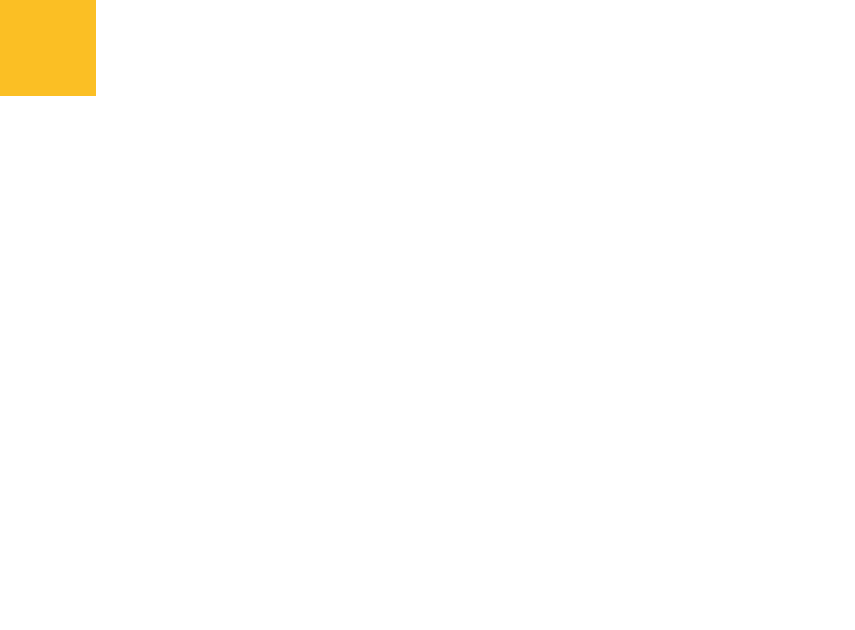
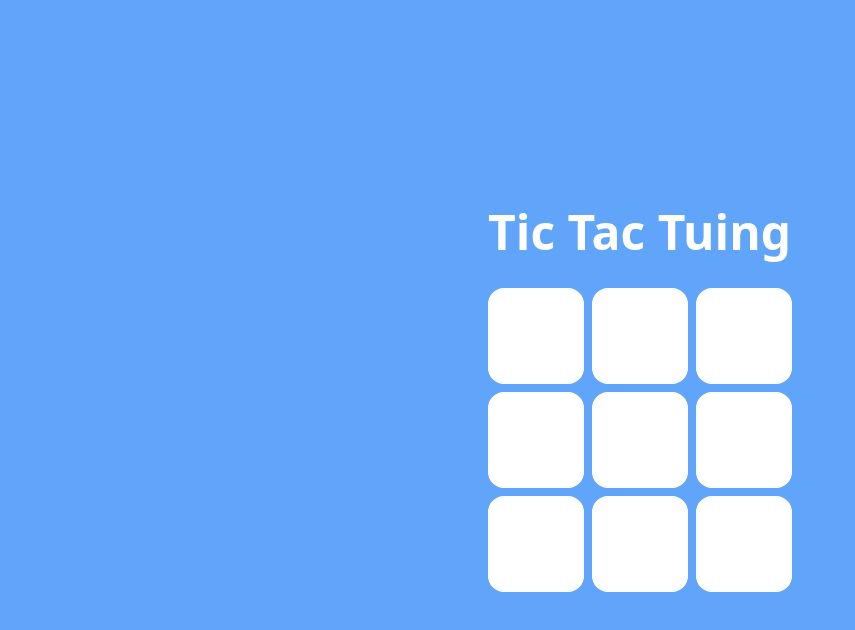
Before and after one commit to Abyanzhafran/Tictactoe-with-css, a website: page public/index.html in a window 1280 px wide. Shown: the whole page, without its empty margins (0-855 px from the left). Drawn offline with nearby package versions, Linux system fonts and the light colour scheme; files that its build step writes are made by us from their sources.

Commit message:
feat: update ui

```diff
--- a/public/index.html
+++ b/public/index.html
@@ -9,8 +9,28 @@
   <link rel="stylesheet" href="css/style.css">
 </head>
 
-<body>
-  <div class="w-24 h-24 bg-yellow-400" />
+<body class="bg-blue-400">
+  <div class="flex items-center justify-center w-screen h-screen">
+    <div>
+      <div class="pb-8">
+        <span class="text-white text-5xl font-bold">Tic Tac Tuing</span>
+      </div>
+      <div class="grid grid-cols-3 gap-2">
+        <div class="w-24 h-24 bg-white rounded-2xl" id="0"></div>
+        <div class="w-24 h-24 bg-white rounded-2xl" id="1"></div>
+        <div class="w-24 h-24 bg-white rounded-2xl" id="0"></div>
+
+        <div class="w-24 h-24 bg-white rounded-2xl" id="0"></div>
+        <div class="w-24 h-24 bg-white rounded-2xl" id="0"></div>
+        <div class="w-24 h-24 bg-white rounded-2xl" id="0"></div>
+
+        <div class="w-24 h-24 bg-white rounded-2xl" id="0"></div>
+        <div class="w-24 h-24 bg-white rounded-2xl" id="0"></div>
+        <div class="w-24 h-24 bg-white rounded-2xl" id="0"></div>
+      </div>
+    </div>
+  </div>
+
 </body>
 
 </html>
```
